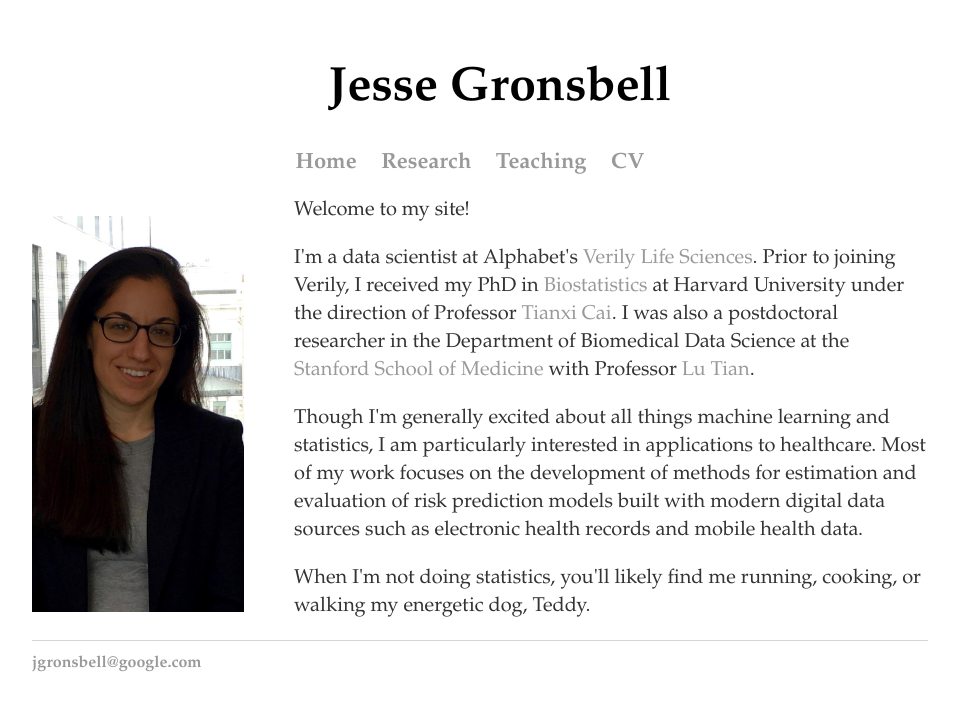
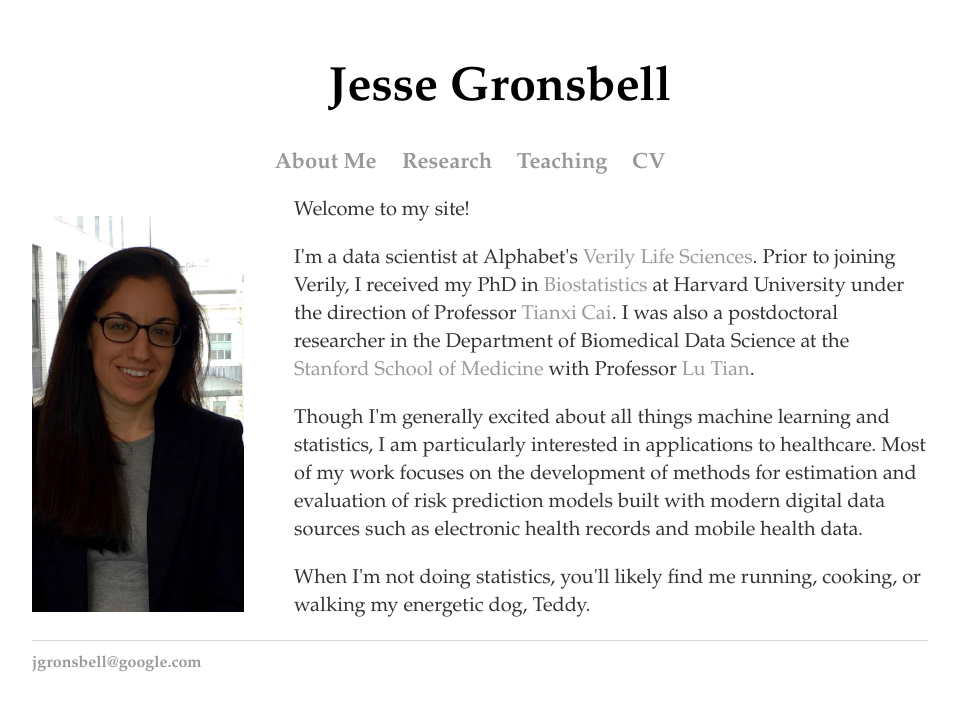
Before and after one commit to jgrons/old_website, a Jekyll site: the page built from index.html, in a window 1280 px wide. Shown: the top 711 px of the page, without its empty margins (160-1117 px from the left). Built offline with Jekyll 4.4.1, drawn with Linux system fonts in a browser that asks for light colours.

Commit message:
Update default.html

```diff
--- a/_layouts/default.html
+++ b/_layouts/default.html
@@ -17,7 +17,7 @@
 			<nav>
 
 	    		<ul>
-	        		<li style="font-size:22px; font-family: palatino"><a href="/">Home</a></li>
+	        		<li style="font-size:22px; font-family: palatino"><a href="/"> About Me </a></li>
 				<li style="font-size:22px; font-family: palatino"><a href="/research">Research</a></li>
 				<li style="font-size:22px; font-family: palatino"><a href="/teaching">Teaching</a></li>
 				<li style="font-size:22px; font-family: palatino"><a href="/cv">CV</a></li>
```
